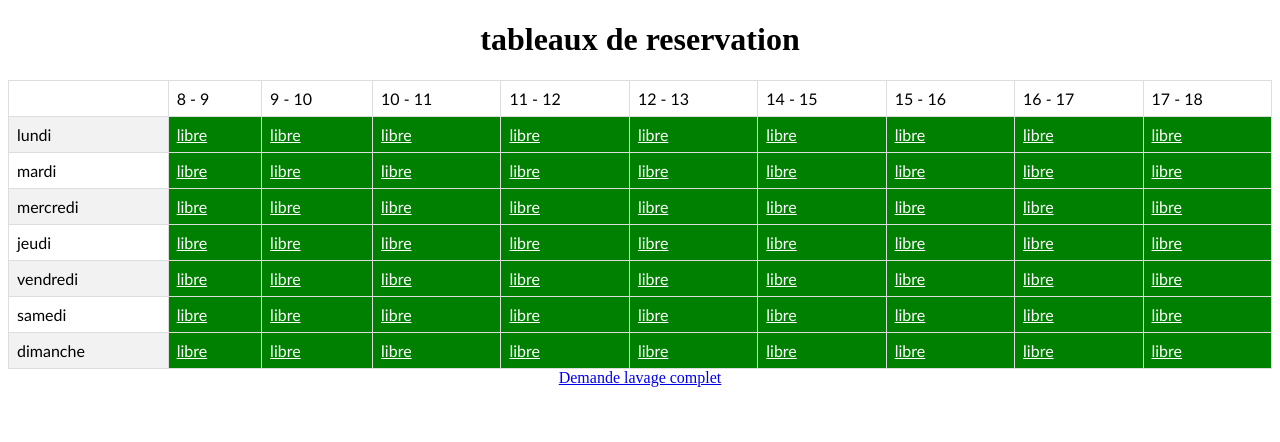
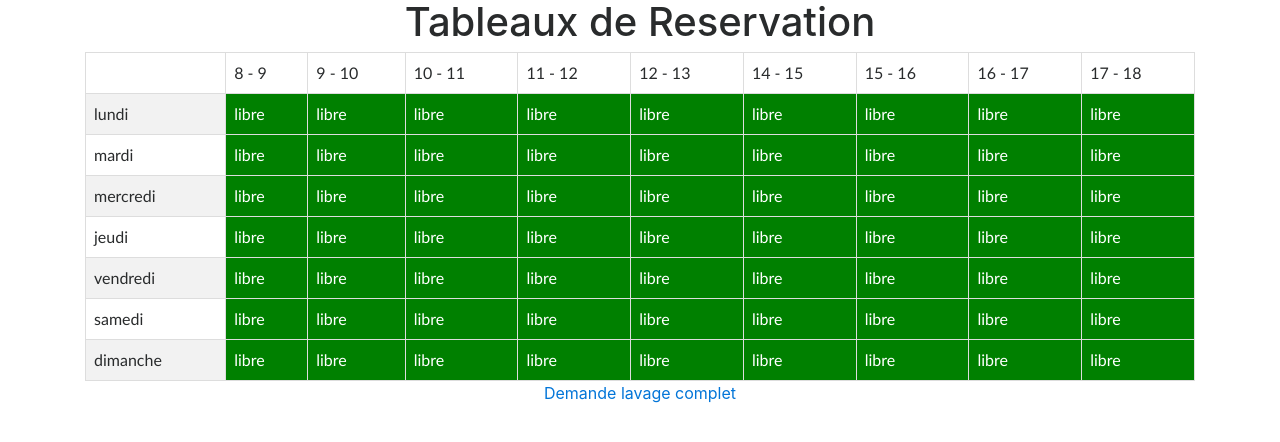
Before and after one commit to firchatn/reserve-app, a PHP site: page / in a window 1280 px wide. Shown: the top 442 px of the page. Run offline with PHP 8.4, Linux system fonts and the light colour scheme; data comes from the database, SQL or seed files in the repository.

Commit message:
add bootstrap

```diff
--- a/index.php
+++ b/index.php
@@ -3,6 +3,7 @@
 <!DOCTYPE html>
 <html lang='en'>
 <head>
+<link rel='stylesheet' href='https://maxcdn.bootstrapcdn.com/bootstrap/4.0.0-alpha.6/css/bootstrap.min.css' integrity='sha384-rwoIResjU2yc3z8GV/NPeZWAv56rSmLldC3R/AZzGRnGxQQKnKkoFVhFQhNUwEyJ' crossorigin='anonymous'>
     <meta charset='utf-8'>
     <title>Lavage Reservation	</title>
 
@@ -52,7 +53,8 @@
 </head>
 
 <body>
-<h1><center> tableaux de reservation </center></h1>";
+<div class='container'>
+<h1><center> Tableaux de Reservation </center></h1>";
 
 if($id=mysqli_connect("localhost","root","root")){
 		if($id_db=mysqli_select_db($id,"lavage")){
@@ -79,7 +81,7 @@
 }}
 echo "</table>
 <center><a href='complet.php'> Demande lavage complet </a></center>
-
+</div>
 </body>
 </html>";
 
```
